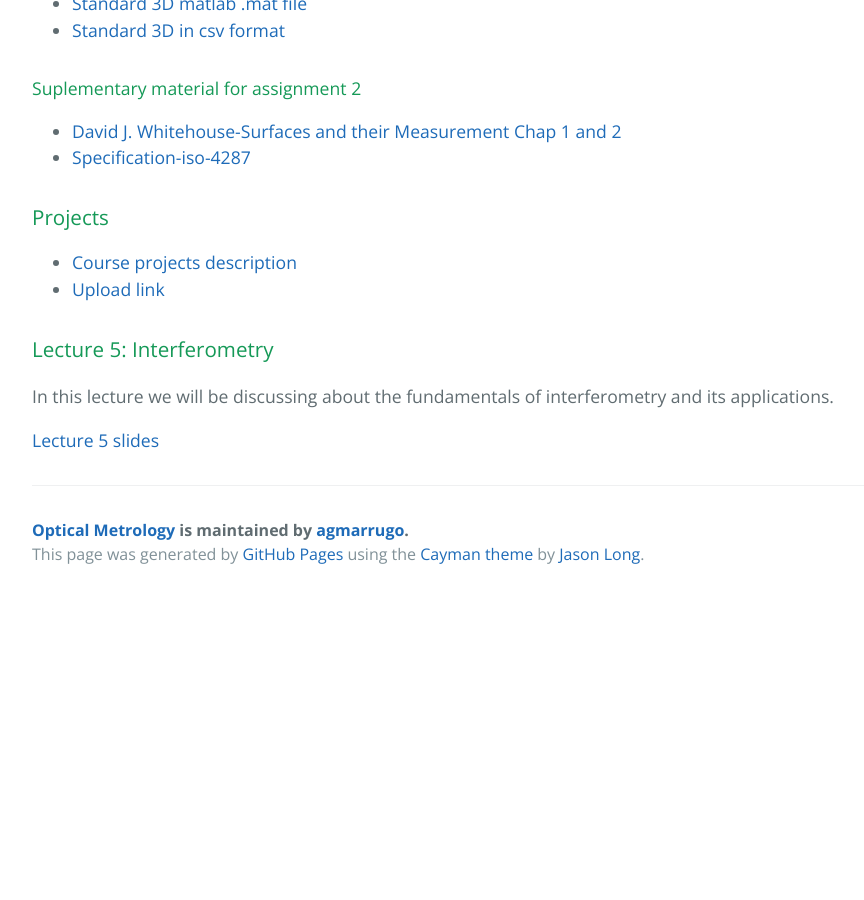
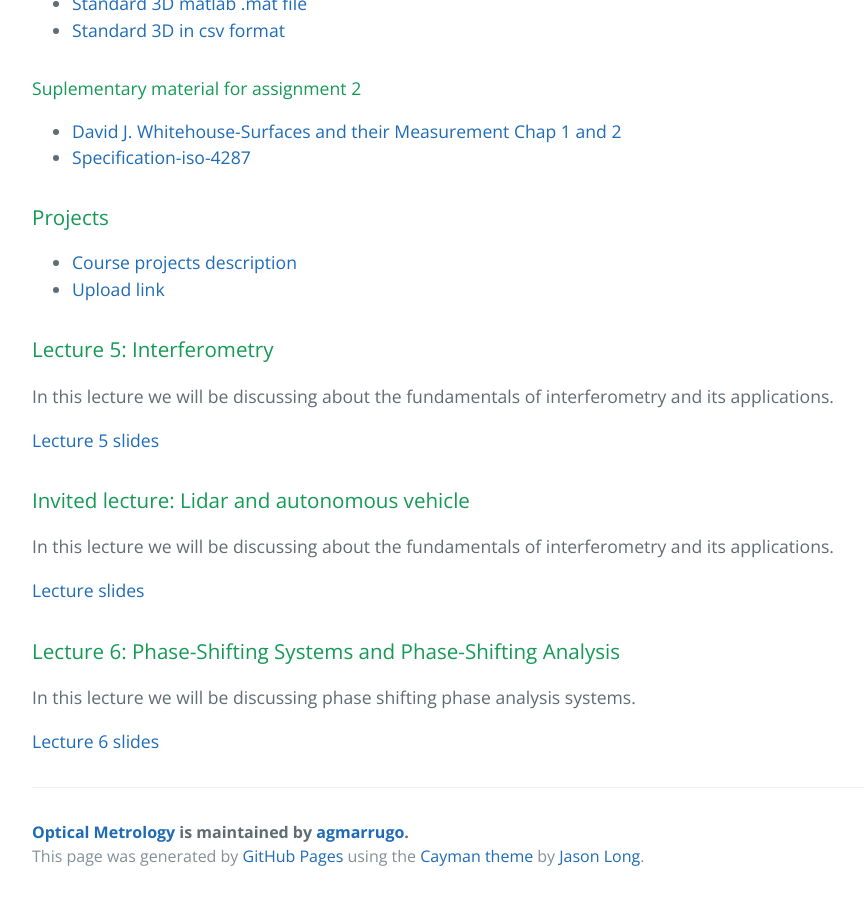
Before and after one commit to opi-lab/optical-metrology-2021, a Jekyll site: the page built from index.md, in a window 1280 px wide and 900 px high, scrolled down 3845 px. Shown: the whole window, without its empty margins (192-1056 px from the left). Built offline with Jekyll 4.4.1, drawn with Linux system fonts in a browser that asks for light colours; before the commit the page ends 4443 px from its top, so only the background shows below that.

Commit message:
Update index.md

```diff
--- a/index.md
+++ b/index.md
@@ -163,3 +163,15 @@ Surface roughness characterization. **Due date:** 2021-09-30.
 In this lecture we will be discussing about the fundamentals of interferometry and its applications.
 
 [Lecture 5 slides]({{site.url}}lectures/Lecture_05.pdf)
+
+### Invited lecture: Lidar and autonomous vehicle
+
+In this lecture we will be discussing about the fundamentals of interferometry and its applications.
+
+[Lecture slides]({{site.url}}lectures/Lecture_lidar.pdf)
+
+### Lecture 6: Phase-Shifting Systems and Phase-Shifting Analysis
+
+In this lecture we will be discussing phase shifting phase analysis systems.
+
+[Lecture 6 slides]({{site.url}}lectures/Lecture_06.pdf)
```
